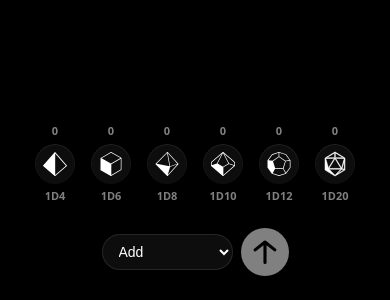
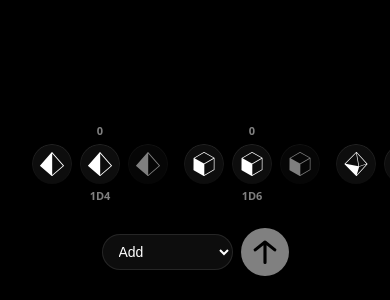
Before and after one commit to vbbjandrade/dice-roller, a React (Vite) app: page / in a window 390 px wide. Shown: the part 544-844 px from the top of the page. Built offline with nearby package versions, Linux system fonts and the light colour scheme.

Commit message:
feat: mobile support

```diff
--- a/src/components/DiceButton.css
+++ b/src/components/DiceButton.css
@@ -93,3 +93,44 @@
 .dice-label[data-selected="true"] {
   color: #8a6c3c;
 }
+
+.dice-buttons-wrapper {
+  display: flex;
+  gap: 8px;
+  align-items: center;
+}
+
+/* Desktop styles */
+@media (pointer: fine) {
+  .dice-button-desktop {
+    display: flex;
+  }
+
+  .dice-button-add,
+  .dice-button-remove {
+    display: none;
+  }
+}
+
+/* Mobile styles */
+@media (pointer: coarse) {
+  .dice-button-desktop {
+    display: none;
+  }
+
+  .dice-button-add {
+    background-color: rgba(0, 255, 0, 0.1);
+  }
+
+  .dice-button-remove {
+    background-color: rgba(255, 0, 0, 0.1);
+  }
+
+  .dice-button-add::before {
+    border-color: rgba(0, 255, 0, 0.2);
+  }
+
+  .dice-button-remove::before {
+    border-color: rgba(255, 0, 0, 0.2);
+  }
+}
--- a/src/components/DiceButton.tsx
+++ b/src/components/DiceButton.tsx
@@ -18,15 +18,14 @@ export function DiceButton({
 }: DiceButtonProps) {
   const [isSelected, setIsSelected] = useState(count > 0);
 
-  const handleClick = (e: React.MouseEvent) => {
-    e.preventDefault();
-    if (e.button === 0) {
+  const handleAdd = () => {
     onAdd();
     setIsSelected(true);
-    } else if (e.button === 2) {
+  };
+
+  const handleDiceRemove = () => {
     onRemove();
     setIsSelected(count > 1);
-    }
   };
 
   return (
@@ -34,16 +33,52 @@ export function DiceButton({
       <span data-selected={isSelected} className="dice-count">
         {count}
       </span>
+      <div className="dice-buttons-wrapper">
         <button
-        className="dice-button"
-        onClick={handleClick}
-        onContextMenu={handleClick}
+          className="dice-button dice-button-desktop"
+          onClick={handleAdd}
+          onContextMenu={(e) => {
+            e.preventDefault();
+            handleDiceRemove();
+          }}
           disabled={isRolling}
         >
           <div data-selected={isSelected} className="dice-icon-container">
-          <img src={`/d${faces}.svg`} alt={`d${faces}`} className="dice-icon" />
+            <img
+              src={`/d${faces}.svg`}
+              alt={`d${faces}`}
+              className="dice-icon"
+            />
           </div>
         </button>
+
+        <button
+          className="dice-button dice-button-add"
+          onClick={handleAdd}
+          disabled={isRolling}
+        >
+          <div data-selected={isSelected} className="dice-icon-container">
+            <img
+              src={`/d${faces}.svg`}
+              alt={`d${faces}`}
+              className="dice-icon"
+            />
+          </div>
+        </button>
+        <button
+          className="dice-button dice-button-remove"
+          onClick={handleDiceRemove}
+          disabled={isRolling || count === 0}
+        >
+          <div data-selected={isSelected} className="dice-icon-container">
+            <img
+              src={`/d${faces}.svg`}
+              alt={`d${faces}`}
+              className="dice-icon"
+            />
+          </div>
+        </button>
+      </div>
       <span data-selected={isSelected} className="dice-label">
         1D{faces}
       </span>
```
Lines whose indentation alone changed are shown as unchanged.
